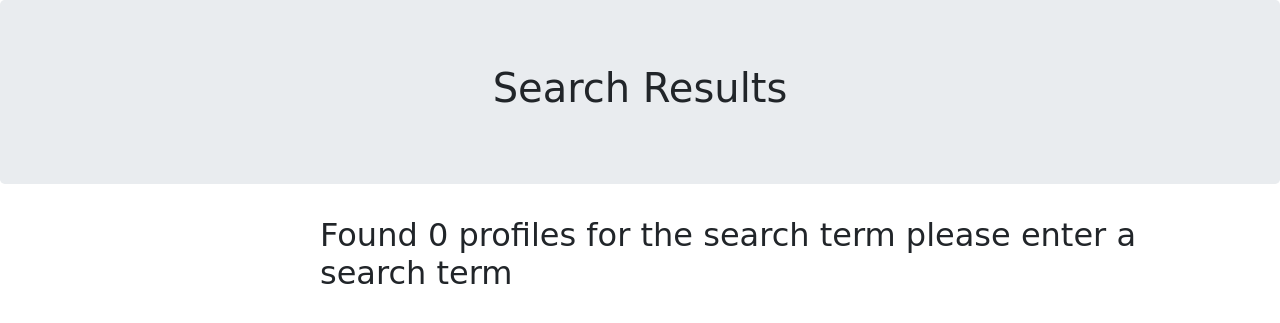
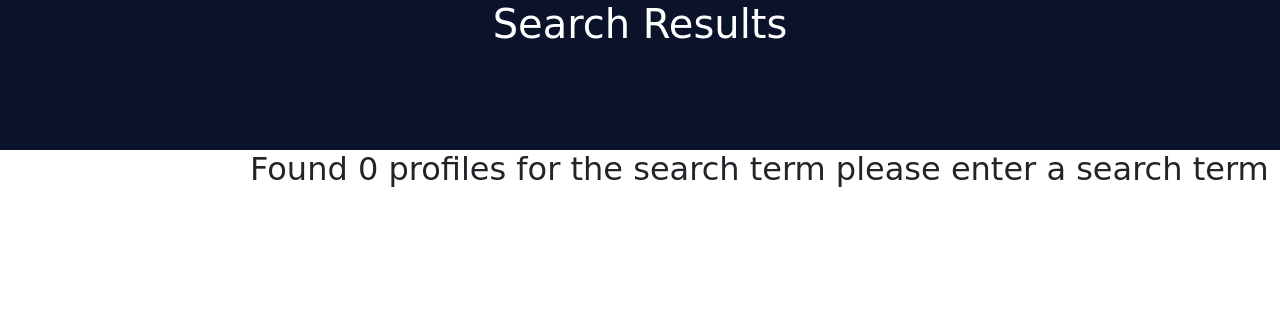
Before and after one commit to Waithera-m/SnapLife, a Django app: page /search/ in a window 1280 px wide. Shown: the top 323 px of the page. Run offline with Django 3.2, Linux system fonts and the light colour scheme; the visitor is signed in with stand-in values (Sample User, id 1); some libraries are stand-ins or nearby versions.

Commit message:
Restyle results template's view and add readme.md to enhance understanding of the site's key features and how it was created

```diff
--- a/profiles/templates/profile_templates/results.html
+++ b/profiles/templates/profile_templates/results.html
@@ -1,12 +1,13 @@
 {%extends 'profile_templates/base.html'%}
 
 {% block content %}
-<div class="jumbotron">
-    <h1 class="text-center">Search Results</h1>
+<div class="jumbotron-fluid" style="background-color: #0b132b; height: 150px;">
+    <h1 class="text-center" style="color: white;">Search Results</h1>
 </div>
-<div class="container">
+<div class="container-fluid">
 
   <div class="row">
+
     {% if profiles %}
       <h2 style="margin-left: 250px;">Found {{ profiles|length }} result of searched term {{message}}</h2>
     {% else %}
@@ -14,14 +15,19 @@
     {% endif %}
   </div>
   <div class="row">
+    <div class="col-md-1"></div>
+    <div class="col-md-10">
         {% for profile in profiles %}
             <div class="card mb-3" style="width: 30rem;">
                 <img src="{{profile.profile_pic.url}}" alt="" class="card-img-top">
                 <div class="card-body">
-                <div class="card-title">{{profile.user.username}}</div>
+                    <div class="card-title">@{{profile.user.username}}</div>
+                    <a href="{% url 'profiles:user_profile' profile.id %}" style="margin-right: 10px;">View Profile</a>
                 </div>
             </div>
         {% endfor %}
     </div>
+    <div class="col-md-1"></div>
+  </div>
 </div>
 {% endblock %}
```
Also changed, not shown: readme.md (added). Lines whose indentation alone changed are shown as unchanged.
